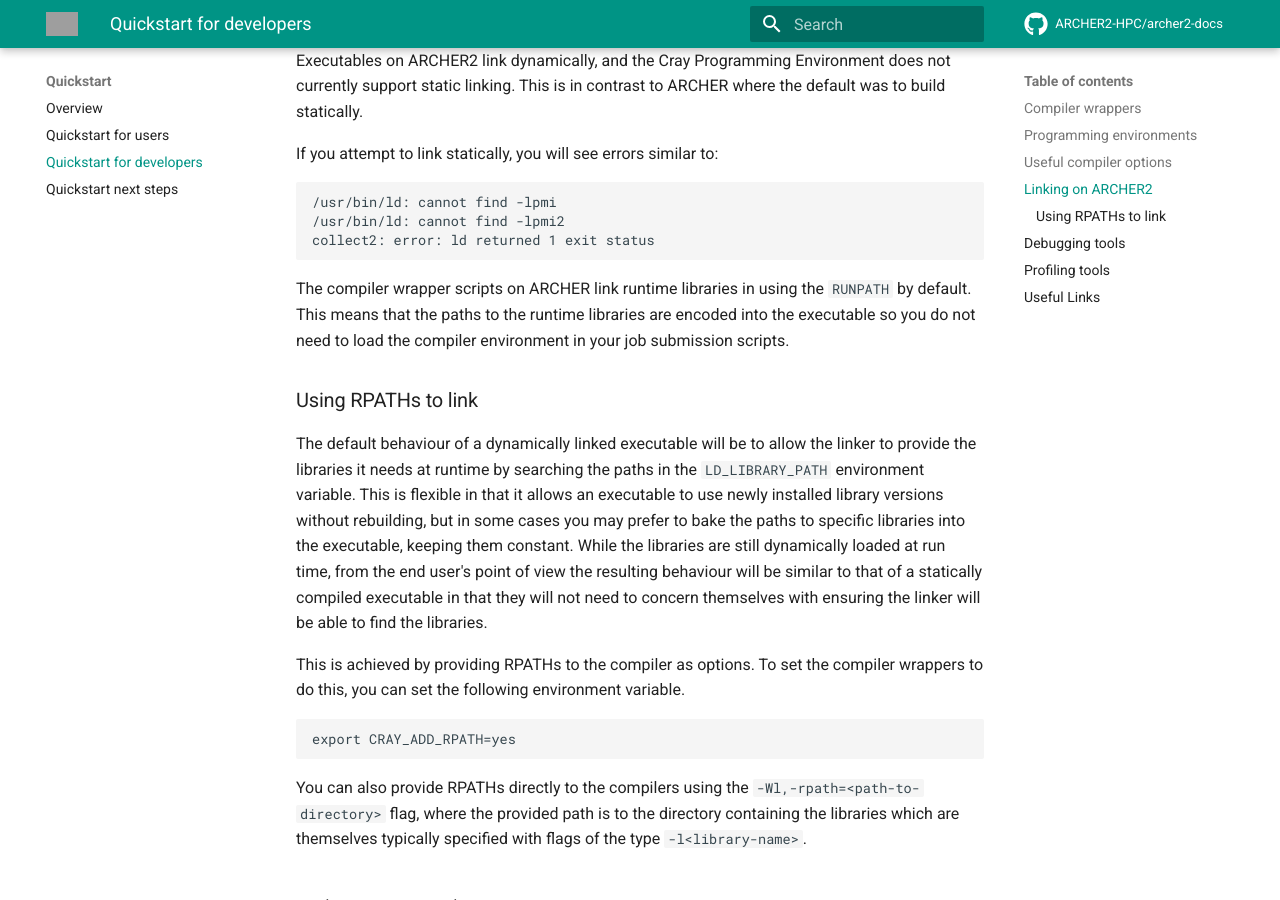
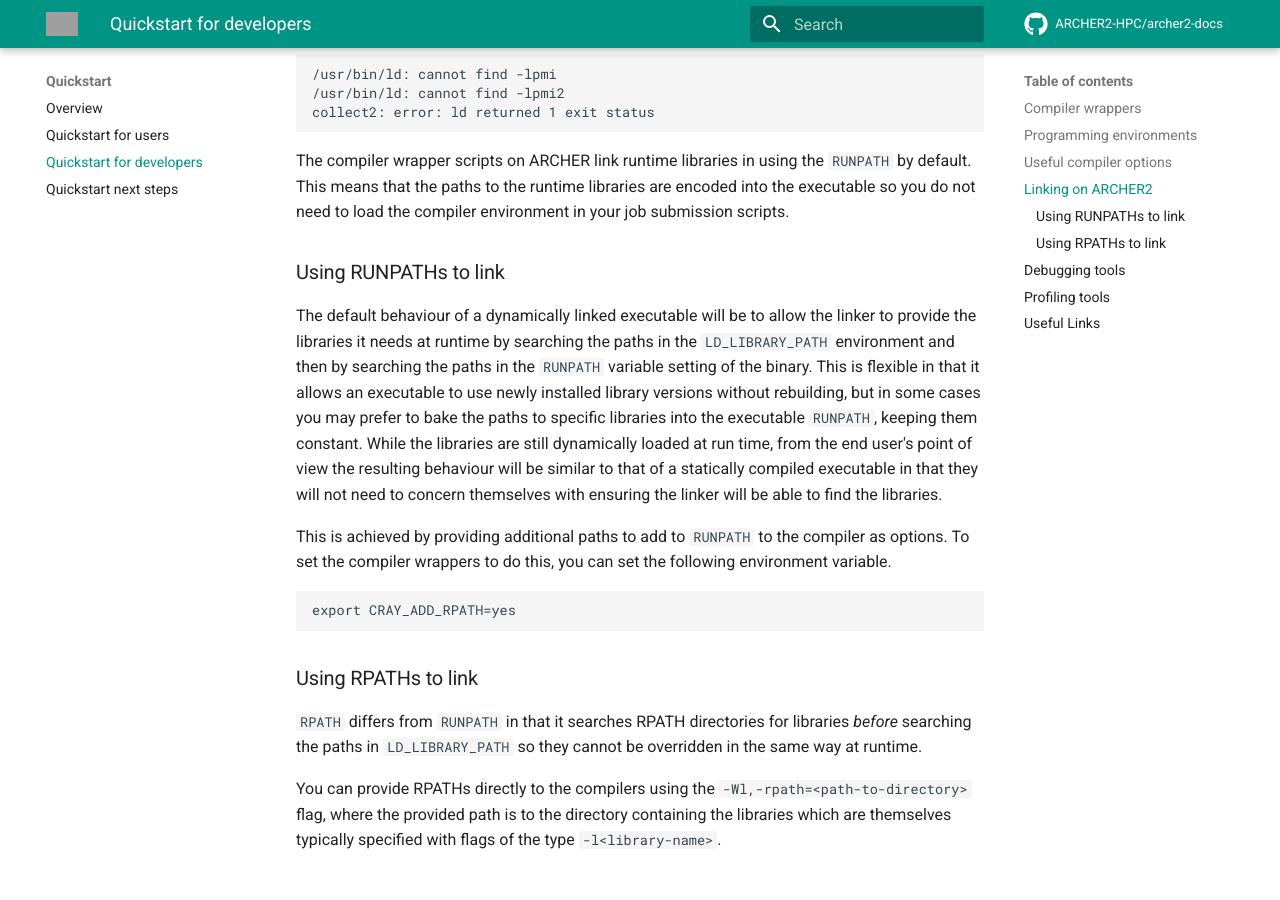
Before and after one commit to ARCHER2-HPC/archer2-docs, an MkDocs documentation site: the page built from docs/quick-start/quickstart-developers.md, in a window 1280 px wide and 900 px high, scrolled down 3681 px. Built offline with MkDocs 1.6.1 and Material for MkDocs 9.7.7, drawn with Linux system fonts in a browser that asks for light colours; comment, search, counter and statistics services are not loaded; some of the changed text lies outside the part shown; grey boxes are pictures that could not be loaded.

Commit message:
Updates quickstart for upgraded system

```diff
--- a/docs/quick-start/quickstart-developers.md
+++ b/docs/quick-start/quickstart-developers.md
@@ -159,27 +153,34 @@
 libraries are encoded into the executable so you do not need to load the
 compiler environment in your job submission scripts.
 
-### Using RPATHs to link
+### Using RUNPATHs to link
 
 The default behaviour of a dynamically linked executable will be to
 allow the linker to provide the libraries it needs at runtime by
-searching the paths in the `LD_LIBRARY_PATH` environment variable. This
+searching the paths in the `LD_LIBRARY_PATH` environment  and then
+by searching the paths in the `RUNPATH` variable setting of the binary. This
 is flexible in that it allows an executable to use newly installed
 library versions without rebuilding, but in some cases you may prefer to
-bake the paths to specific libraries into the executable, keeping them
+bake the paths to specific libraries into the executable `RUNPATH`, keeping them
 constant. While the libraries are still dynamically loaded at run time,
 from the end user's point of view the resulting behaviour will be
 similar to that of a statically compiled executable in that they will
 not need to concern themselves with ensuring the linker will be able to
 find the libraries.
 
-This is achieved by providing RPATHs to the compiler as options. To set
-the compiler wrappers to do this, you can set the following environment
-variable.
+This is achieved by providing additional paths to add to `RUNPATH` to the
+compiler as options. To set the compiler wrappers to do this, you can set
+the following environment variable.
 
     export CRAY_ADD_RPATH=yes
 
-You can also provide RPATHs directly to the compilers using the
+### Using RPATHs to link
+
+`RPATH` differs from `RUNPATH` in that it searches RPATH directories for
+libraries *before* searching the paths in `LD_LIBRARY_PATH` so they cannot
+be overridden in the same way at runtime.
+
+You can provide RPATHs directly to the compilers using the
 `-Wl,-rpath=<path-to-directory>` flag, where the provided path is to the
 directory containing the libraries which are themselves typically
 specified with flags of the type `-l<library-name>`.
```
Also changed, not shown: other parts of docs/quick-start/quickstart-developers.md (+4 -10 lines), docs/quick-start/quickstart-users.md (+14 -8 lines).
